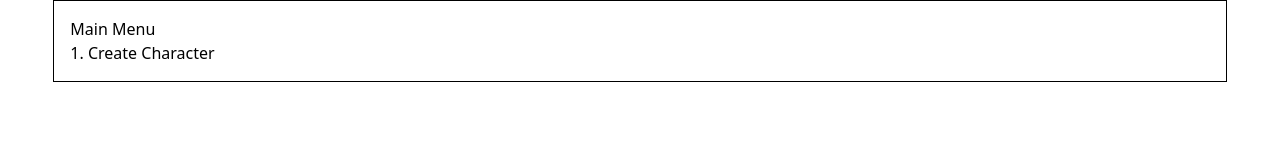
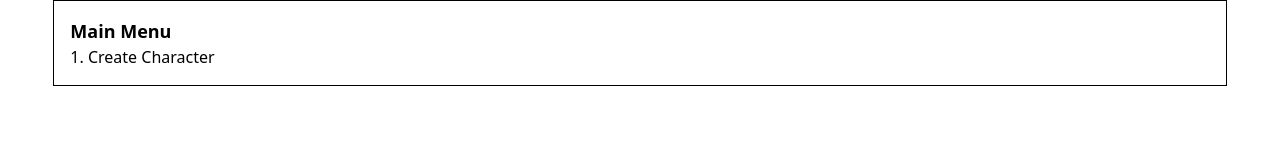
Before and after one commit to jasonawise/adventure-game, a React (Create React App) app: page / in a window 1280 px wide. Shown: the top 160 px of the page. Built offline with nearby package versions, Linux system fonts and the light colour scheme.

Commit message:
updating

```diff
--- a/src/views/MainMenu.tsx
+++ b/src/views/MainMenu.tsx
@@ -3,14 +3,14 @@ import * as React from 'react'
 export default function MainMenu() {
   const [menuChoice, setMenuChoice] = React.useState<number>(0)
 
-  function handleOnClick({ event: { target: id } }: any): void {
-    // eslint-disable-next-line @typescript-eslint/no-unsafe-argument
-    setMenuChoice(id)
+  function handleOnClick(e: any): void {
+    // eslint-disable-next-line @typescript-eslint/no-unsafe-argument, @typescript-eslint/no-unsafe-member-access
+    setMenuChoice(e.currentTarget.id)
   }
 
   return (
     <div>
-      <h1>Main Menu</h1>
+      <h1 className="text-lg font-bold">Main Menu</h1>
       <button type="button" id="1" onClick={handleOnClick}>
         1. Create Character
       </button>
```
